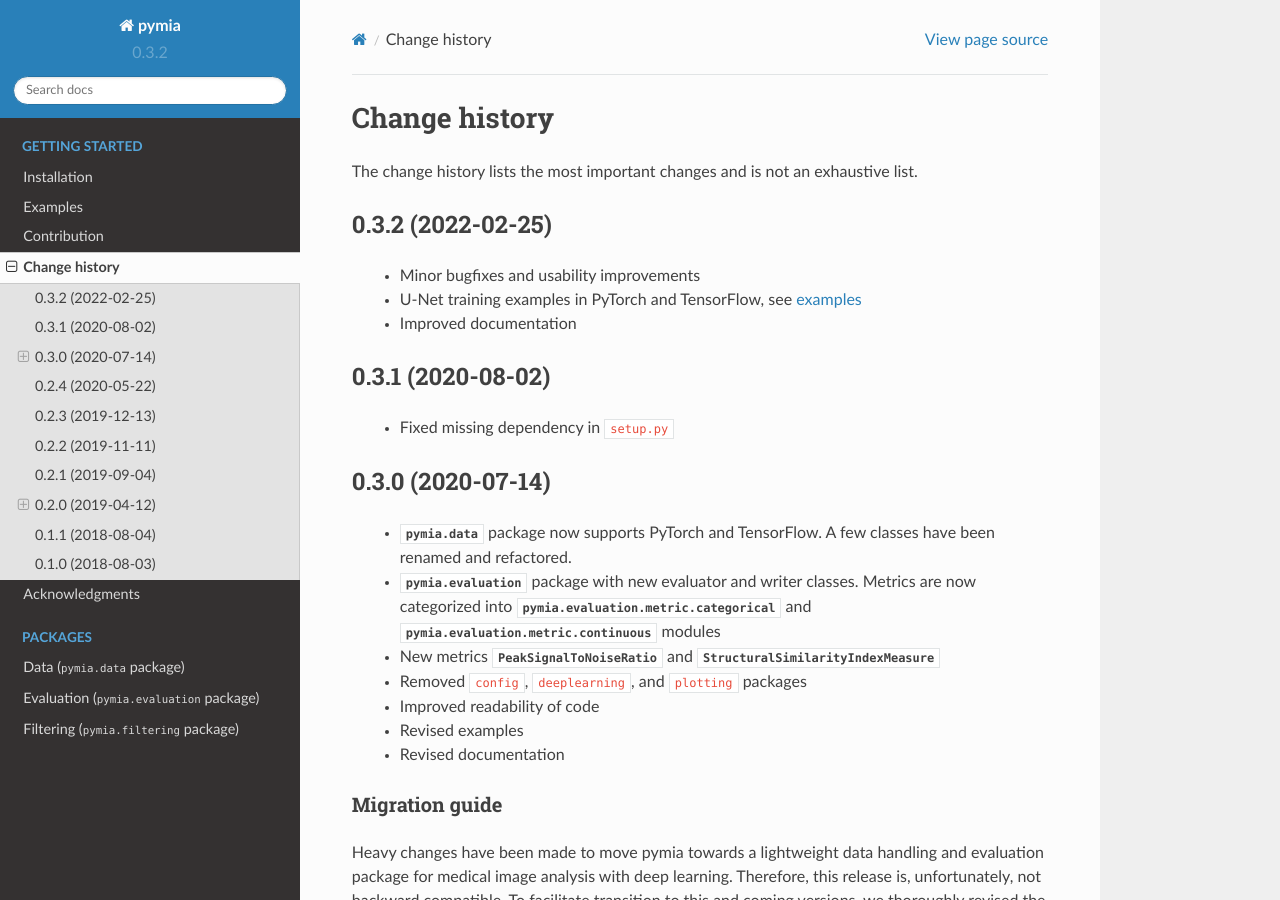
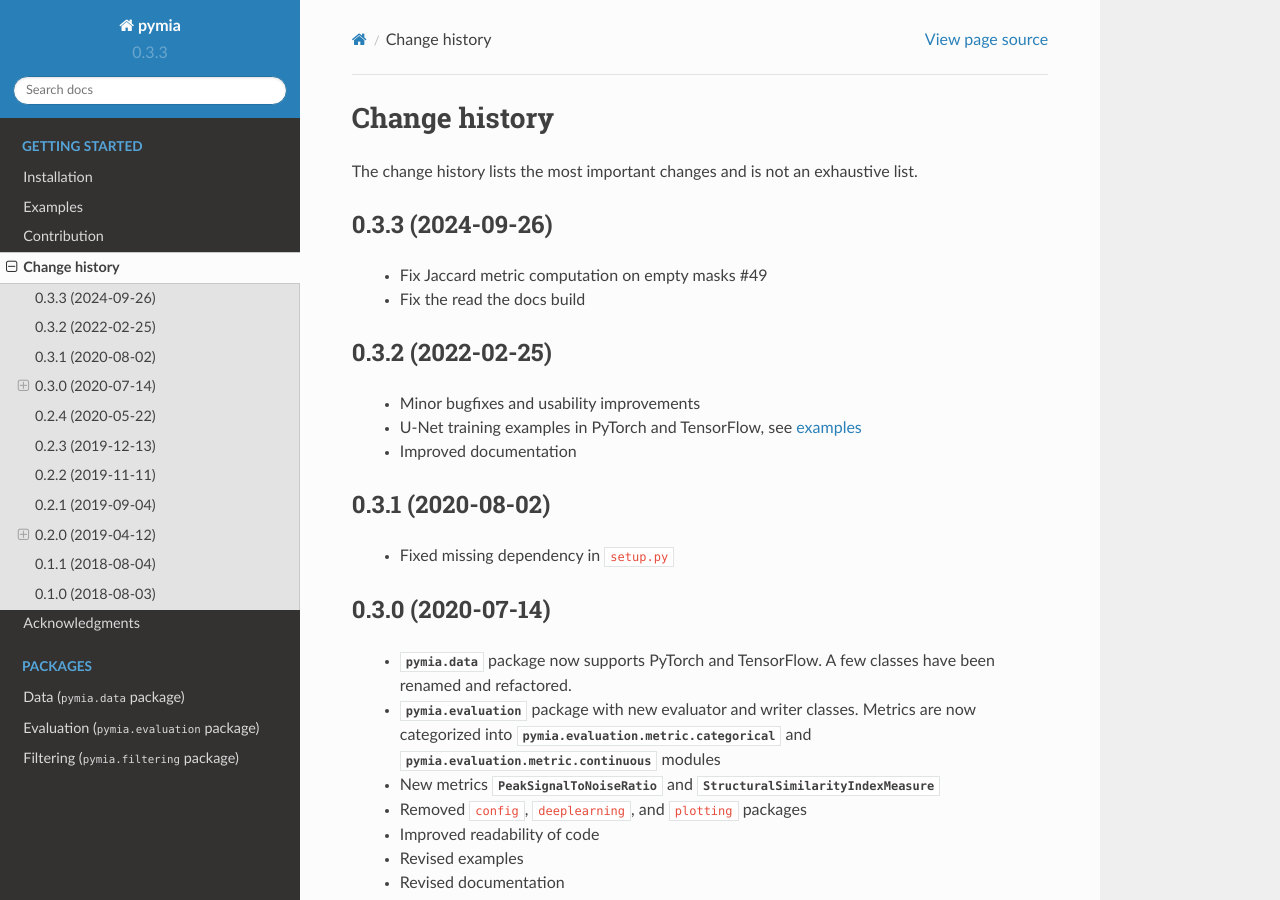
Before and after one commit to rundherum/pymia, a Sphinx documentation site: the page built from docs/history.rst, in a window 1280 px wide and 900 px high. Built offline with Sphinx 7.4.7 and the Read the Docs theme 2.0.0, drawn with Linux system fonts in a browser that asks for light colours; formulas are drawn with MathJax 3; pages that are not in the unit, such as notebooks, are missing from menus; some of the changed text lies outside the part shown.

```diff
--- a/docs/history.rst
+++ b/docs/history.rst
@@ -3,6 +3,12 @@
 Change history
 ==============
 The change history lists the most important changes and is not an exhaustive list.
+
+0.3.3 (2024-09-26)
+------------------
+
+ * Fix Jaccard metric computation on empty masks #49
+ * Fix the read the docs build
 
 0.3.2 (2022-02-25)
 ------------------
--- a/pymia/__version__.py
+++ b/pymia/__version__.py
@@ -1,8 +1,8 @@
 __title__ = 'pymia'
 __description__ = 'A Python package for data handling and evaluation in deep learning-based medical image analysis.'
 __url__ = 'https://pymia.readthedocs.io/'
-__version__ = '0.3.2'
+__version__ = '0.3.3'
 __author__ = 'Fabian Balsiger and Alain Jungo'
 __author_email__ = 'fabian.balsiger@insel.ch'
 __license__ = 'Apache 2.0'
-__copyright__ = '2020-2022 pymia authors'
+__copyright__ = '2020-2024 pymia authors'
```
